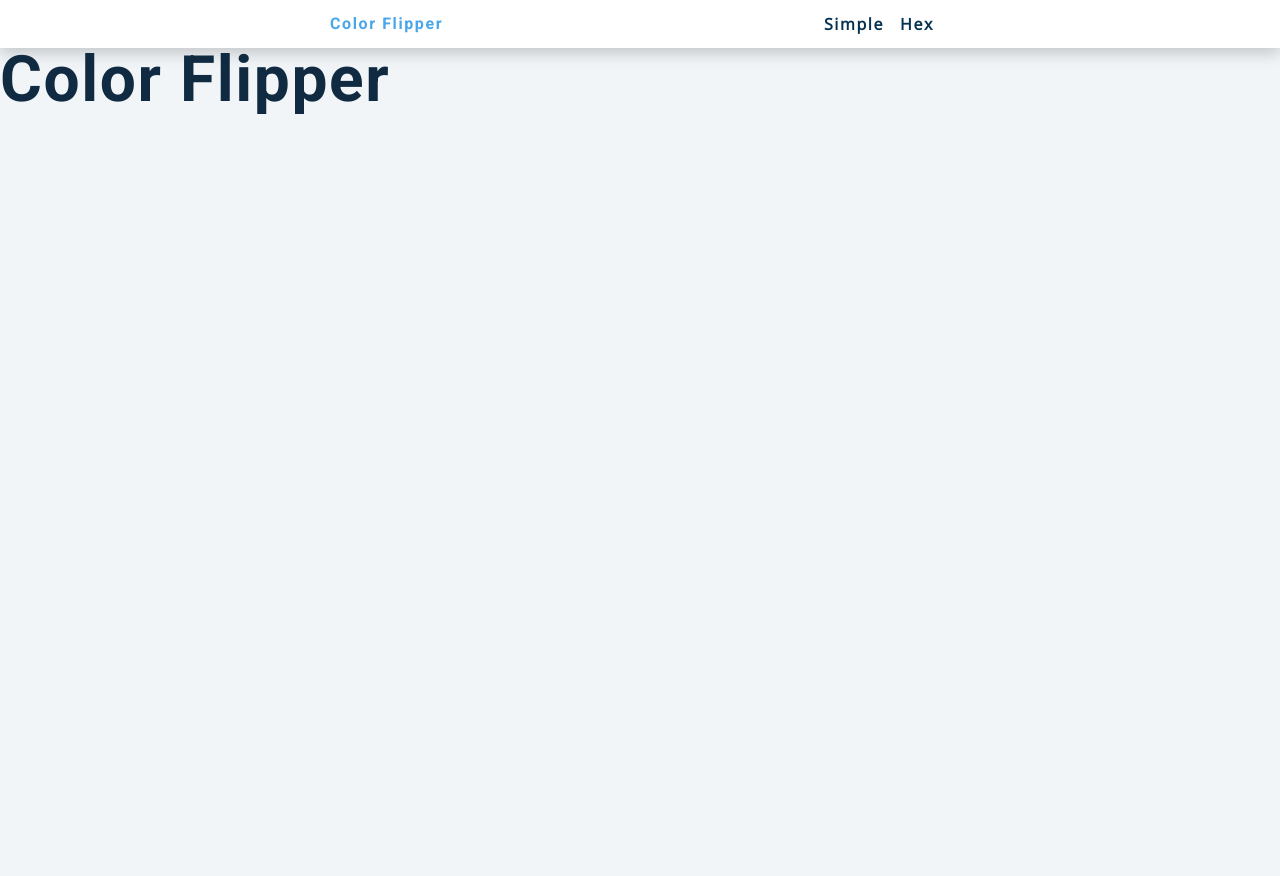
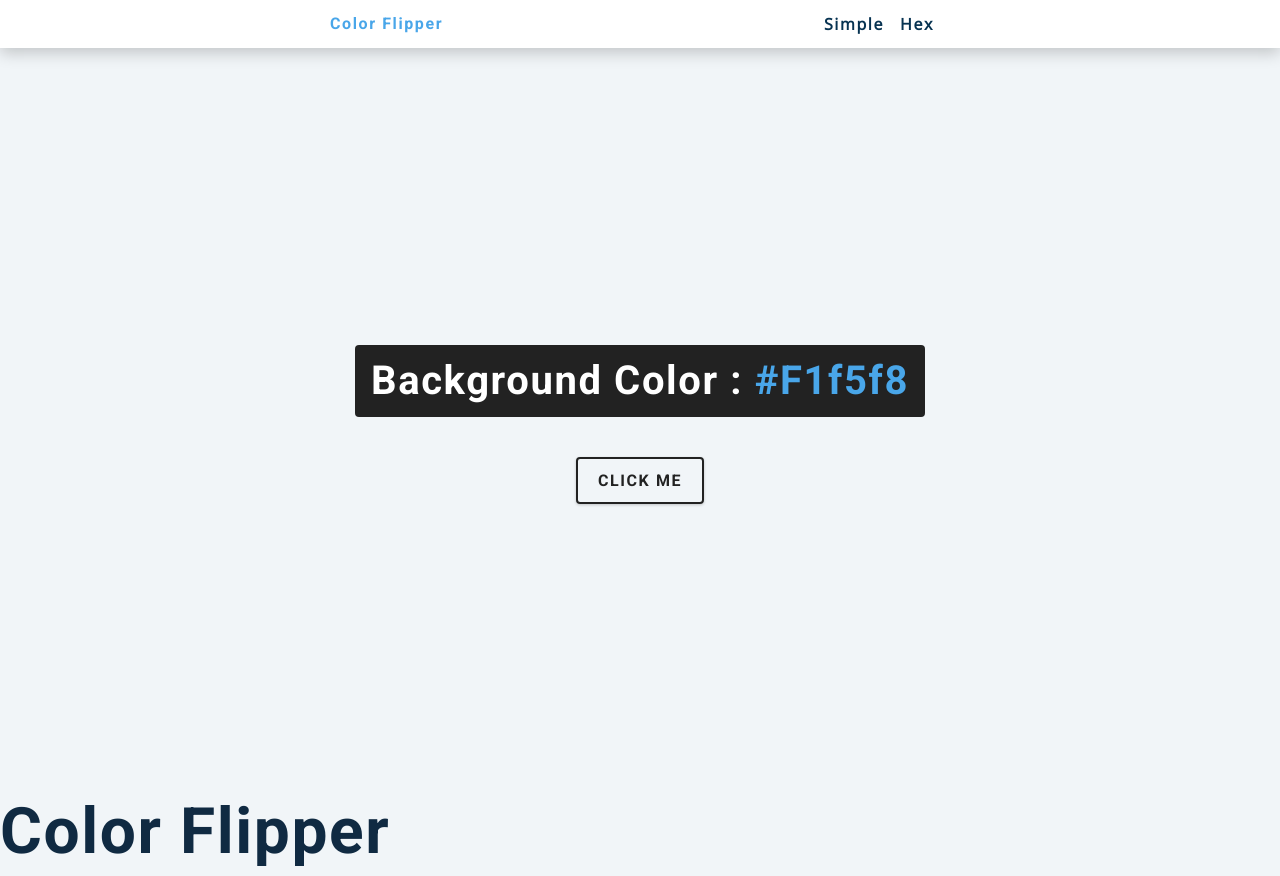
Before and after one commit to JessVarghese/color-flipper, a plain HTML site: page index.html in a window 1280 px wide. Before the commit the page ends 800 px from the top, so only its background shows below. Drawn offline with nearby package versions, Linux system fonts and the light colour scheme; files that its build step writes are made by us from their sources; files whose address does not match are found by name.

Commit message:
updated folder structure

```diff
--- a/index.html
+++ b/index.html
@@ -6,7 +6,7 @@
     <meta name="viewport" content="width=device-width, initial-scale=1.0">
     <title>Color Flipper || Simple</title>
     <!-- styles-->
-    <link rel="stylesheet" href="styles.css" />
+    <link rel="stylesheet" href="/css/styles.css" />
 </head>
 <body>
     <nav>
@@ -23,6 +23,15 @@
             </ul>
         </div>
     </nav>
+    <main>
+        <div class="container">
+            <h2>Background color : <span class="color">
+                #f1f5f8
+                </span>
+            </h2>
+            <button class=" btn btn-hero" id="btn">Click Me</button>
+        </div>
+    </main>
     <h1>color flipper</h1>
     <!-- javascript -->
     <script src="app.js"></script>
```
Also changed, not shown: app.js (renamed from js/app.js), hex.js (renamed from js/hex.js), styles.css (renamed from css/styles.css).
